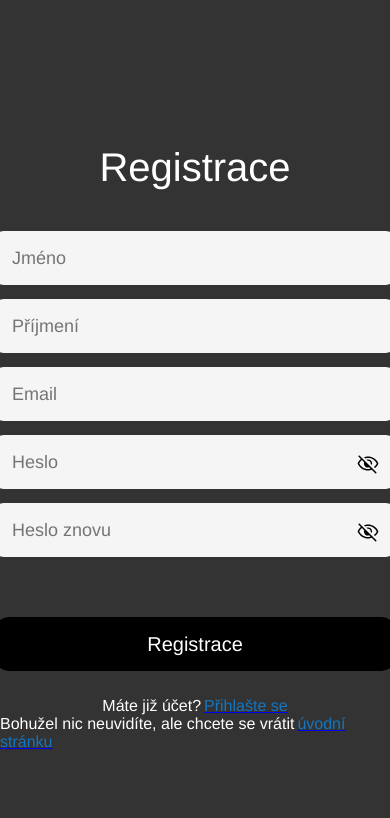
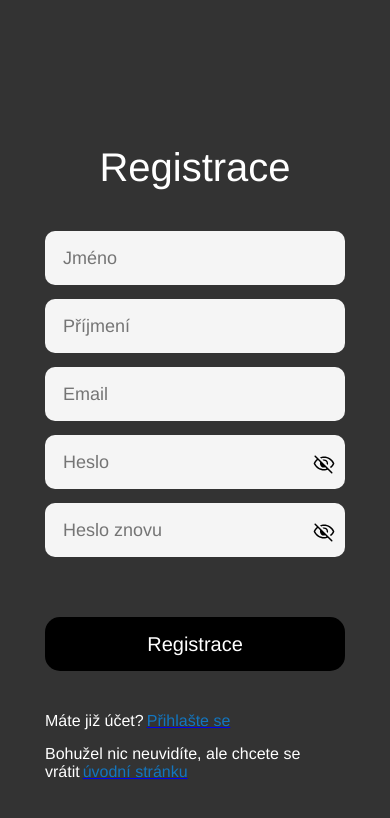
Before and after one commit to uu-team-8/uuWeb, a React (Vite) app: page /registrace in a window 390 px wide. Shown: the top 818 px of the page. Built offline with nearby package versions, Linux system fonts and the light colour scheme; the HTML template or start-up script is replaced by a standard one.

Commit message:
mobilní responzivita

```diff
--- a/src/components/button.tsx
+++ b/src/components/button.tsx
@@ -16,18 +16,29 @@ const Button: FC<ButtonProps> = ({ title, isLoading }) => {
 }
 
 const StyledButton = styled.button<{ isLoading: boolean }>`
-  margin-top: 40px;
+  border-color: transparent;
+  position: relative;
+  overflow: hidden;
   text-align: center;
+
   color: white;
+  background-color: black;
+
   font-weight: 300;
   font-size: 20px;
+
   border-radius: 15px;
-  border-color: transparent;
-  background-color: black;
+  margin-top: 40px;
   height: 54px;
   width: 402px;
-  position: relative;
-  overflow: hidden;
+
+  @media (max-width: 420px) {
+    width: 300px;
+  }
+  @media (max-width: 280px) {
+    width: 250px;
+  }
+
 
   &:hover {
     opacity: 0.8;
@@ -40,13 +51,14 @@ const StyledButton = styled.button<{ isLoading: boolean }>`
 `;
 
 const Spinner = styled.div`
+  display: flex;
+  align-items: center;
+  justify-content: center;
   position: absolute;
+
   top: 50%;
   left: 50%;
   transform: translate(-50%, -50%);
-  display: flex;
-  align-items: center;
-  justify-content: center;
   width: 100%;
   height: 100%;
 
@@ -55,6 +67,7 @@ const Spinner = styled.div`
     width: 20px;
     height: 20px;
     border-radius: 50%;
+
     border: 2px solid white;
     border-top-color: transparent;
     animation: spin 1s infinite linear;
--- a/src/components/input.tsx
+++ b/src/components/input.tsx
@@ -38,17 +38,27 @@ const Input: FC<InputProps> = ({ InputPlaceholder, InputType, InputValue }) => {
 }
 
 const StyledInput = styled("input")`
-    margin-top: 14px;
-    border-radius: 10px;
     border-color: transparent;
+    outline: none;
+
     background-color: #F5F5F5;
+
     font-size: 18px;
     line-height: 22px;
+
     height: 54px;
     width: 402px;
+    border-radius: 10px;
+    margin-top: 14px;
     padding-left: 16px;
     padding-right: 16px;
-    outline: none;
+
+    @media (max-width: 420px) {
+        width: 300px;
+    }
+    @media (max-width: 280px) {
+        width: 250px;
+    }
 `
 
 const PassContainer = styled("div")`
@@ -57,6 +67,7 @@ const PassContainer = styled("div")`
 
 const PassRev = styled("img")`
     position: absolute;
+
     top: 45%;
     left: 93%;
     transform: translateX(-50%);
--- a/src/components/modal.tsx
+++ b/src/components/modal.tsx
@@ -62,6 +62,10 @@ const ModalContainer = styled.div`
     background: #E3E3E3;
     box-shadow: 0px 2px 4px rgba(0, 0, 0, 0.08), 0px 4px 20px rgba(0, 0, 0, 0.12);
     border-radius: 14px;
+
+    @media (max-width: 280px) {
+        min-width: 250px;
+    }
 `
 
 const ModalTitle = styled.h1`
--- a/src/pages/dashboard.tsx
+++ b/src/pages/dashboard.tsx
@@ -16,7 +16,7 @@ const Home: FC = () => {
                 </TextContainer>
 
                 :
-                <p>adw</p>
+                null
             }
         </Wrapper>
     )
@@ -32,6 +32,12 @@ const Title = styled("h1")`
     color: ${p => p.theme.UI.white};
     font-weight: 700;
     font-size: 130px;
+    @media (max-width: 420px) {
+        font-size: 55px;
+    }
+    @media (max-width: 280px) {
+        font-size: 40px;
+    }
     line-height: 26px;
     letter-spacing: -0.25px;
     text-align: center;
--- a/src/pages/humidity.tsx
+++ b/src/pages/humidity.tsx
@@ -35,6 +35,13 @@ const Title = styled("h1")`
     text-align: center;
     margin-top: 120px;
     text-shadow: 0px 4px 7px rgba(0, 0, 0, 0.25);
+
+    @media (max-width: 420px) {
+        font-size: 55px;
+    }
+    @media (max-width: 280px) {
+        font-size: 40px;
+    }
 `
 
 const GraphContainer = styled("div")`
--- a/src/pages/login.tsx
+++ b/src/pages/login.tsx
@@ -144,6 +144,12 @@ const LoginFormTitle = styled("h1")`
 const StyledP = styled("p")`
     color: ${p => p.theme.UI.white};
     padding-top: 15px;
+    @media (max-width: 420px) {
+        width: 300px;
+    }
+    @media (max-width: 280px) {
+        width: 250px;
+    }
 `
 
 const UserActions = styled("div")`
--- a/src/pages/register.tsx
+++ b/src/pages/register.tsx
@@ -173,6 +173,10 @@ const Reg = styled("a")`
 
 const StyledP = styled("p")`
   color: ${p => p.theme.UI.white};
+  padding-top: 15px;
+  @media (max-width: 420px) {
+        width: 300px;
+    }
 `
 
 const Log = styled("a")`
--- a/src/pages/temperature.tsx
+++ b/src/pages/temperature.tsx
@@ -38,6 +38,13 @@ const Title = styled("h1")`
     text-align: center;
     margin-top: 120px;
     text-shadow: 0px 4px 7px rgba(0, 0, 0, 0.25);
+
+    @media (max-width: 420px) {
+        font-size: 55px;
+    }
+    @media (max-width: 280px) {
+        font-size: 40px;
+    }
 `
 
 const GraphContainer = styled("div")`
```
